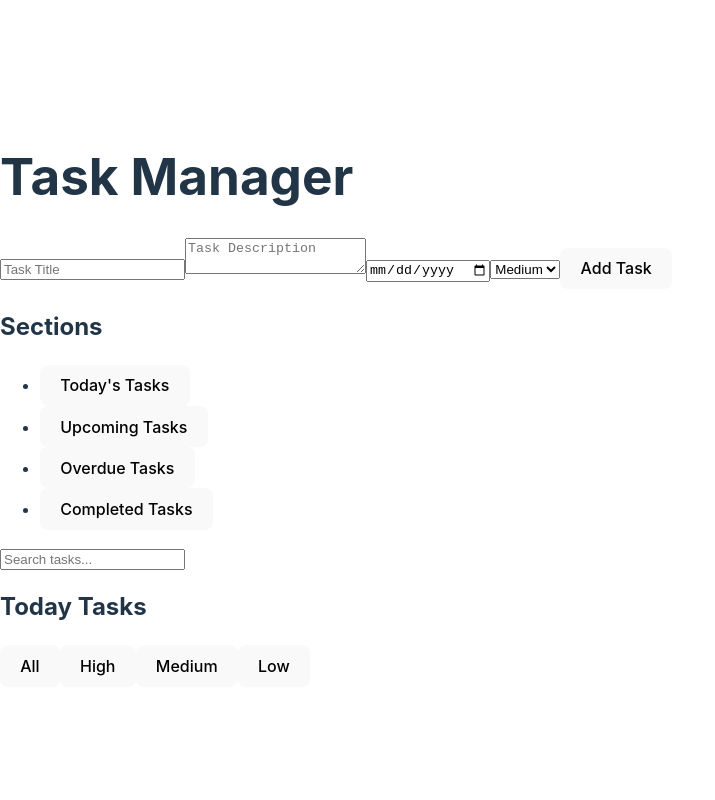
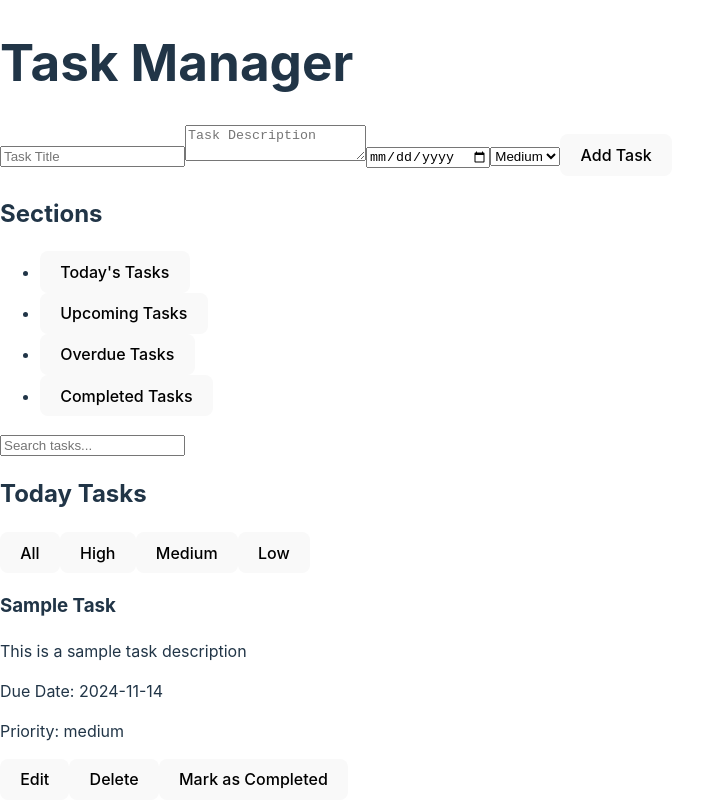
Before and after one commit to rahulbauddh/Task-Manager, a React (Vite) app: page / in a window 1280 px wide. Shown: the whole page, without its empty margins (0-715 px from the left). Built offline with nearby package versions, Linux system fonts and the light colour scheme.

Commit message:
added completion functionality for tasks

```diff
--- a/src/pages/Dashboard.jsx
+++ b/src/pages/Dashboard.jsx
@@ -51,7 +51,7 @@ const Dashboard = () => {
 
   // Set today's date to midnight (12:00 AM)
   const today = new Date();
-  //   today.setHours(0, 0, 0, 0);
+  today.setHours(0, 0, 0, 0);
 
   // Filter tasks by section
   const todayTasks = tasks.filter(
@@ -59,12 +59,17 @@ const Dashboard = () => {
       new Date(task.dueDate).setHours(0, 0, 0, 0) === today.getTime() &&
       !task.completed
   );
+
   const upcomingTasks = tasks.filter(
-    (task) => new Date(task.dueDate) > today && !task.completed
+    (task) =>
+      new Date(task.dueDate).setHours(0, 0, 0, 0) > today.getTime() &&
+      !task.completed
   );
+
   const overdueTasks = tasks.filter(
     (task) => new Date(task.dueDate) < today && !task.completed
   );
+
   const completedTasks = tasks.filter((task) => task.completed);
 
   // Apply section-specific filters
@@ -78,6 +83,15 @@ const Dashboard = () => {
   // Handle section change
   const handleSectionChange = (section) => {
     setActiveSection(section);
+  };
+
+  // Toggle task completion
+  const toggleTaskCompletion = (id) => {
+    setTasks(
+      tasks.map((task) =>
+        task.id === id ? { ...task, completed: !task.completed } : task
+      )
+    );
   };
 
   // Display tasks based on active section
@@ -103,6 +117,7 @@ const Dashboard = () => {
         <TaskForm addTask={addTask} />
       </header>
       <main className="dashboard">
+        {/* side bars */}
         <div className="sidebar">
           <h2>Sections</h2>
           <ul>
@@ -128,8 +143,10 @@ const Dashboard = () => {
             </li>
           </ul>
         </div>
+        {/* main content */}
         <div className="task-content">
           <div className="search">
+            {/* search bar */}
             <input
               type="text"
               placeholder="Search tasks..."
@@ -137,7 +154,7 @@ const Dashboard = () => {
               onChange={(e) => setSearchTerm(e.target.value)}
             />
           </div>
-
+          {/* Task list */}
           <section>
             <h2>
               {activeSection.charAt(0).toUpperCase() + activeSection.slice(1)}{" "}
@@ -169,6 +186,7 @@ const Dashboard = () => {
               tasks={getActiveTasks()}
               editTask={editTask}
               deleteTask={deleteTask}
+              toggleTaskCompletion={toggleTaskCompletion} // Pass the toggle function
             />
           </section>
         </div>
@@ -199,11 +217,13 @@ export default Dashboard;
 //   ]);
 
 //   const [searchTerm, setSearchTerm] = useState("");
+//   const [activeSection, setActiveSection] = useState("today");
 
 //   // Separate filter states for each section
 //   const [upcomingFilter, setUpcomingFilter] = useState("all");
 //   const [overdueFilter, setOverdueFilter] = useState("all");
 //   const [completedFilter, setCompletedFilter] = useState("all");
+//   const [todayFilter, setTodayFilter] = useState("all");
 
 //   useEffect(() => {
 //     const storedTasks = JSON.parse(localStorage.getItem("tasks"));
@@ -230,15 +250,26 @@ export default Dashboard;
 
 //   // Set today's date to midnight (12:00 AM)
 //   const today = new Date();
+//   // Set today's date to 12:00 AM (midnight) for comparison
 //   today.setHours(0, 0, 0, 0);
 
 //   // Filter tasks by section
+//   const todayTasks = tasks.filter(
+//     (task) =>
+//       new Date(task.dueDate).setHours(0, 0, 0, 0) === today.getTime() &&
+//       !task.completed
+//   );
+
 //   const upcomingTasks = tasks.filter(
-//     (task) => new Date(task.dueDate) > today && !task.completed
+//     (task) =>
+//       new Date(task.dueDate).setHours(0, 0, 0, 0) > today.getTime() &&
+//       !task.completed
 //   );
+
 //   const overdueTasks = tasks.filter(
 //     (task) => new Date(task.dueDate) < today && !task.completed
 //   );
+
 //   const completedTasks = tasks.filter((task) => task.completed);
 
 //   // Apply section-specific filters
@@ -249,60 +280,106 @@ export default Dashboard;
 //         task.title.toLowerCase().includes(searchTerm.toLowerCase())
 //     );
 
+//   // Handle section change
+//   const handleSectionChange = (section) => {
+//     setActiveSection(section);
+//   };
+
+//   // Display tasks based on active section
+//   const getActiveTasks = () => {
+//     switch (activeSection) {
+//       case "today":
+//         return filteredTasks(todayTasks, todayFilter);
+//       case "upcoming":
+//         return filteredTasks(upcomingTasks, upcomingFilter);
+//       case "overdue":
+//         return filteredTasks(overdueTasks, overdueFilter);
+//       case "completed":
+//         return filteredTasks(completedTasks, completedFilter);
+//       default:
+//         return [];
+//     }
+//   };
+
 //   return (
 //     <div className="app">
 //       <header className="app-header">
 //         <h1>Task Manager</h1>
 //         <TaskForm addTask={addTask} />
 //       </header>
-//       <main className="task-sections">
-//         <div className="search">
-//           <input
-//             type="text"
-//             placeholder="Search tasks..."
-//             value={searchTerm}
-//             onChange={(e) => setSearchTerm(e.target.value)}
-//           />
+//       <main className="dashboard">
+//         {/* side bars */}
+//         <div className="sidebar">
+//           <h2>Sections</h2>
+//           <ul>
+//             <li>
+//               <button onClick={() => handleSectionChange("today")}>
+//                 Today's Tasks
+//               </button>
+//             </li>
+//             <li>
+//               <button onClick={() => handleSectionChange("upcoming")}>
+//                 Upcoming Tasks
+//               </button>
+//             </li>
+//             <li>
+//               <button onClick={() => handleSectionChange("overdue")}>
+//                 Overdue Tasks
+//               </button>
+//             </li>
+//             <li>
+//               <button onClick={() => handleSectionChange("completed")}>
+//                 Completed Tasks
+//               </button>
+//             </li>
+//           </ul>
 //         </div>
-//         <section>
-//           <h2>Upcoming Tasks</h2>
-//           <Filter
-//             filter={upcomingFilter}
-//             setFilter={setUpcomingFilter}
-//             section="upcoming"
-//           />
-//           <TaskList
-//             tasks={filteredTasks(upcomingTasks, upcomingFilter)}
-//             editTask={editTask}
-//             deleteTask={deleteTask}
-//           />
-//         </section>
-//         <section>
-//           <h2>Overdue Tasks</h2>
-//           <Filter
-//             filter={overdueFilter}
-//             setFilter={setOverdueFilter}
-//             section="overdue"
-//           />
-//           <TaskList
-//             tasks={filteredTasks(overdueTasks, overdueFilter)}
-//             editTask={editTask}
-//             deleteTask={deleteTask}
-//           />
-//         </section>
-//         <section>
-//           <h2>Completed Tasks</h2>
-//           <Filter
-//             filter={completedFilter}
-//             setFilter={setCompletedFilter}
-//             section="completed"
-//           />
-//           <TaskList
-//             tasks={filteredTasks(completedTasks, completedFilter)}
-//             editTask={editTask}
-//             deleteTask={deleteTask}
-//           />
-//         </section>
+//         {/* main content */}
+//         <div className="task-content">
+//           <div className="search">
+//             {/* search bar */}
+//             <input
+//               type="text"
+//               placeholder="Search tasks..."
+//               value={searchTerm}
+//               onChange={(e) => setSearchTerm(e.target.value)}
+//             />
+//           </div>
+//           {/* Task list */}
+//           <section>
+//             <h2>
+//               {activeSection.charAt(0).toUpperCase() + activeSection.slice(1)}{" "}
+//               Tasks
+//             </h2>
+
+//             {/* Filter buttons for each section */}
+//             {activeSection !== "completed" && (
+//               <Filter
+//                 filter={
+//                   activeSection === "upcoming"
+//                     ? upcomingFilter
+//                     : activeSection === "overdue"
+//                     ? overdueFilter
+//                     : todayFilter
+//                 }
+//                 setFilter={
+//                   activeSection === "upcoming"
+//                     ? setUpcomingFilter
+//                     : activeSection === "overdue"
+//                     ? setOverdueFilter
+//                     : setTodayFilter
+//                 }
+//                 section={activeSection}
+//               />
+//             )}
+
+//             <TaskList
+//               tasks={getActiveTasks()}
+//               editTask={editTask}
+//               deleteTask={deleteTask}
+//             />
+//           </section>
+//         </div>
 //       </main>
 //     </div>
 //   );
--- a/src/pages/TaskList.jsx
+++ b/src/pages/TaskList.jsx
@@ -1,35 +1,43 @@
-import Task from "./Task";
 import PropTypes from "prop-types";
 
-const TaskList = ({ tasks, editTask, deleteTask }) => {
+const TaskList = ({ tasks, editTask, deleteTask, toggleTaskCompletion }) => {
   return (
     <div className="task-list">
       {tasks.map((task) => (
-        <Task
-          key={task.id}
-          task={task}
-          editTask={editTask}
-          deleteTask={deleteTask}
-        />
+        <div key={task.id} className="task-item">
+          <h3>{task.title}</h3>
+          <p>{task.description}</p>
+          <p>Due Date: {task.dueDate}</p>
+          <p>Priority: {task.priority}</p>
+
+          <button onClick={() => editTask(task)}>Edit</button>
+          <button onClick={() => deleteTask(task.id)}>Delete</button>
+
+          {/* Toggle task completion */}
+          <button onClick={() => toggleTaskCompletion(task.id)}>
+            {task.completed ? "Mark as Incomplete" : "Mark as Completed"}
+          </button>
+        </div>
       ))}
     </div>
   );
 };
 
-// Define prop types for TaskList
+// Define PropTypes for TaskList component
 TaskList.propTypes = {
   tasks: PropTypes.arrayOf(
     PropTypes.shape({
-      id: PropTypes.number.isRequired, // Ensure each task has a numeric ID
-      title: PropTypes.string.isRequired, // Example of other required properties
-      description: PropTypes.string,
-      dueDate: PropTypes.string,
-      priority: PropTypes.string,
-      completed: PropTypes.bool,
+      id: PropTypes.number.isRequired,
+      title: PropTypes.string.isRequired,
+      description: PropTypes.string.isRequired,
+      dueDate: PropTypes.string.isRequired,
+      priority: PropTypes.string.isRequired,
+      completed: PropTypes.bool.isRequired,
     })
   ).isRequired,
   editTask: PropTypes.func.isRequired,
   deleteTask: PropTypes.func.isRequired,
+  toggleTaskCompletion: PropTypes.func.isRequired,
 };
 
 export default TaskList;
```
